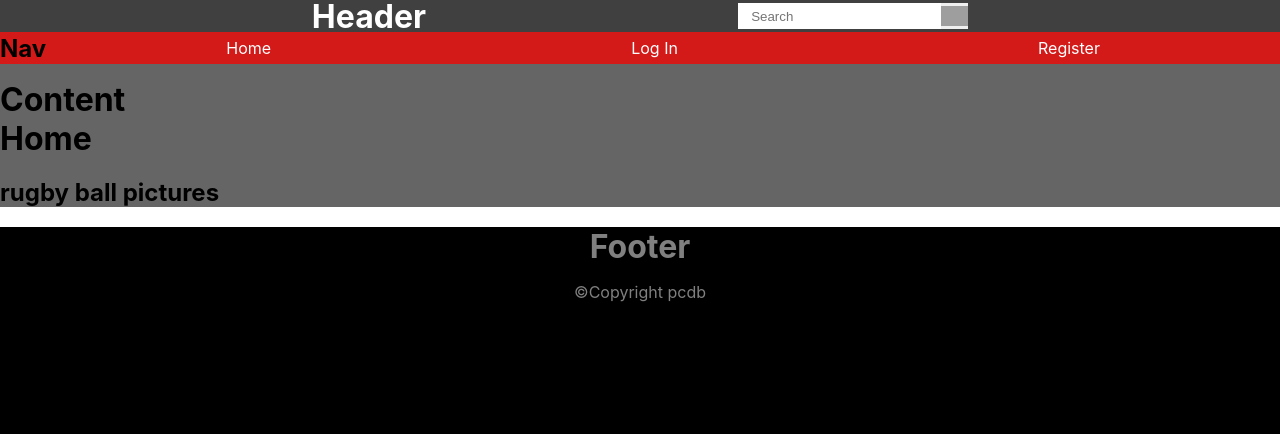
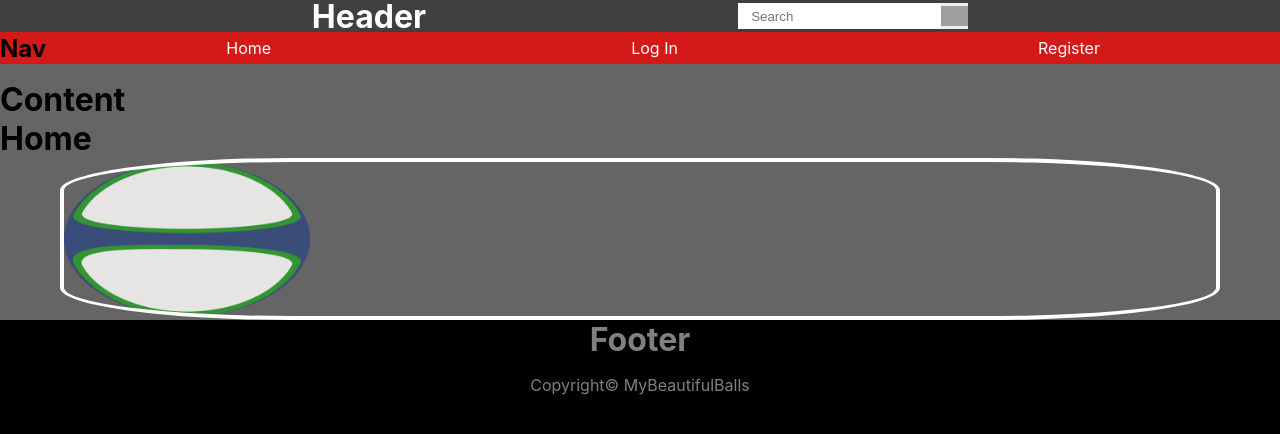
Before and after one commit to LstChanceMadrid/my_beautiful_balls, a React app in the folder client/: page / in a window 1280 px wide. Shown: the top 434 px of the page. Built offline with nearby package versions, Linux system fonts and the light colour scheme; grey boxes are pictures that could not be loaded.

Commit message:
added svg to ball.

```diff
--- a/client/src/components/App.js
+++ b/client/src/components/App.js
@@ -10,6 +10,7 @@ import Login from './main/Login'
 import Main from "./Main"
 import Register from './main/Register'
 import UserHome from './main/UserHome'
+
 
 class App extends Component {
 
--- a/client/src/components/Footer.js
+++ b/client/src/components/Footer.js
@@ -6,7 +6,7 @@ class Footer extends Component {
     return (
       <footer>
           <h1>Footer</h1>
-        <p>&copy;Copyright pcdb</p>
+        <p>Copyright&copy; MyBeautifulBalls</p>
       </footer>
     )
   }
--- a/client/src/components/Main.js
+++ b/client/src/components/Main.js
@@ -19,7 +19,9 @@ class Main extends Component {
 
 const mapStateToProps = (state) => {
   return {
-    username : state.username
+    user : {
+      username : state.user.username
+    }
   }
 }
 
--- /dev/null
+++ b/client/src/components/main/DrawArea.js
@@ -0,0 +1,96 @@
+import React, { Component } from 'react'
+import Immutable from 'immutable'
+import { connect } from 'react-redux'
+
+class DrawArea extends Component {
+    constructor() {
+      super();
+      this.state = {
+        isDrawing: false,
+        lines: new Immutable.List(),
+      };
+
+    }
+
+    componentDidMount() {
+        document.addEventListener("mouseup", this.handleMouseUp)
+    }
+
+    componentWillUnmount() {
+        document.removeEventListener("mouseup", this.handleMouseUp)
+    }
+
+    handleMouseDown = (mouseEvent) => {
+        if (mouseEvent.button !== 0) {
+            return;
+        }
+        const point = this.relativeCoordinatesForEvent(mouseEvent)
+        this.setState(prevState => {
+            return {
+                lines: prevState.lines.push(new Immutable.List([point])),
+                isDrawing : true
+            }
+        })
+    }
+
+
+
+    handleMouseMove = (mouseEvent) => {
+        if (!this.state.isDrawing) {
+            return
+        }
+        const point = this.relativeCoordinatesForEvent(mouseEvent)
+        this.setState(prevState => ({
+            lines : prevState.lines.updateIn([prevState.lines.size - 1], line => line.push(point))
+        }))
+    }
+
+    handleMouseUp = () => {
+        this.setState({isDrawing : false})
+    }
+
+    relativeCoordinatesForEvent = (mouseEvent) => {
+        const boundingRect = this.refs.drawArea.getBoundingClientRect()
+        return new Immutable.Map({
+            x : mouseEvent.clientX - boundingRect.left,
+            y : mouseEvent.clientY - boundingRect.top
+        })
+    }
+
+
+    render() {
+        return (
+
+                <div className="draw-area" ref="drawArea" onMouseDown={this.handleMouseDown} onMouseMove={this.handleMouseMove}>
+
+                <Drawing lines={this.state.lines} />
+            </div>
+        );
+    }
+}
+
+
+const Drawing = ({ lines }) => {
+    return (
+        <svg className="drawing">
+            {lines.map((line, index) => (
+                <DrawingLine key={index} line={line} />
+            ))}
+        </svg>
+    )
+}
+
+
+const DrawingLine = ({ line }) => {
+    const pathData = "M " +
+        line
+            .map(p => {
+                return p.get('x') + ' ' + p.get('y')
+            })
+            .join(" L ")
+    return <path className="path" d={pathData} />
+}
+
+
+
+export default DrawArea
--- a/client/src/components/main/Home.js
+++ b/client/src/components/main/Home.js
@@ -1,18 +1,20 @@
 import React, { Component } from 'react'
 import { connect } from 'react-redux'
+import  ball from '../../styles/ballcanvas.png'
+import DrawArea from './DrawArea'
+
 
 class Home extends Component {
 
-
+  draw = () => {
+    // document.getElementById('drawball') = `../../styles/download.jpeg`
+  }
   render() {
 
     return (
       <div>
         <h1>Home</h1>
-
-        <div>
-          <h2>rugby ball pictures</h2>
-        </div>
+        <DrawArea />
       </div>
     )
   }
--- a/client/src/store/actionCreators.js
+++ b/client/src/store/actionCreators.js
@@ -29,6 +29,7 @@ export const registerUser = () => {
             email : localStorage.email ,
             password : localStorage.password
         }).then(response => {
+            console.log('register action creator', response)
             if (response.data.success === true) {
                 localStorage.removeItem('firstname')
                 localStorage.removeItem('lastname')
--- a/client/src/styles/App.css
+++ b/client/src/styles/App.css
@@ -1,4 +1,5 @@
 body {
+	width: 100%;
 	margin: 0;
 	padding: 0;
 	box-sizing: border-box;
@@ -18,7 +19,7 @@ h1 {
 	color: white;
 	display: flex;
 	justify-content: space-evenly;
-		align-items: center;
+	align-items: center;
 	width: 100%;
 	padding: 0;
 }
@@ -90,6 +91,36 @@ main {
 
 /*----- Guest Home -----*/
 
+.canvas-container {
+	width: 80%;
+	margin: auto;
+	padding: 3em;
+}
+
+.draw-area {
+	background-image: url('ballcanvas.png');
+	background-size: contain;
+	background-repeat: no-repeat;
+	max-width: 90%;
+	max-height: max-content;
+	border: 4px solid white;
+	border-radius: 20%;
+	cursor: crosshair;
+	margin: auto;
+}
+
+.path {
+	fill: none;
+	stroke-width: 1px;
+	stroke: black;
+	stroke-linejoin: round;
+	stroke-linecap: round;
+}
+
+.drawing {
+	width: 100%;
+	height: 100%;
+}
 
 /*----- User Home -----*/
 
```
Also changed, not shown: package.json (+10 -3 lines), server.js (+16 -2 lines), client/src/styles/ballcanvas.png (added), 2 other files.
